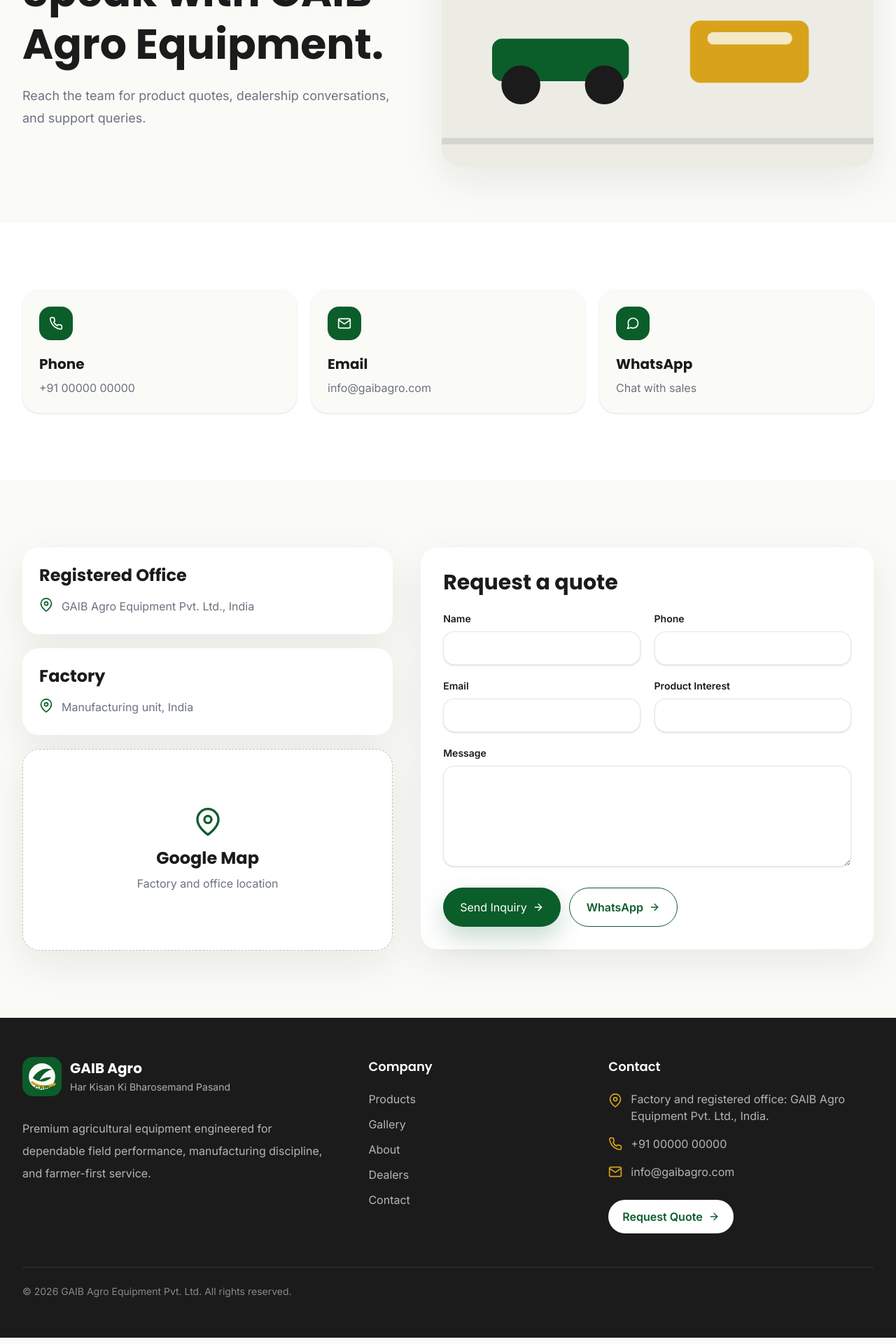
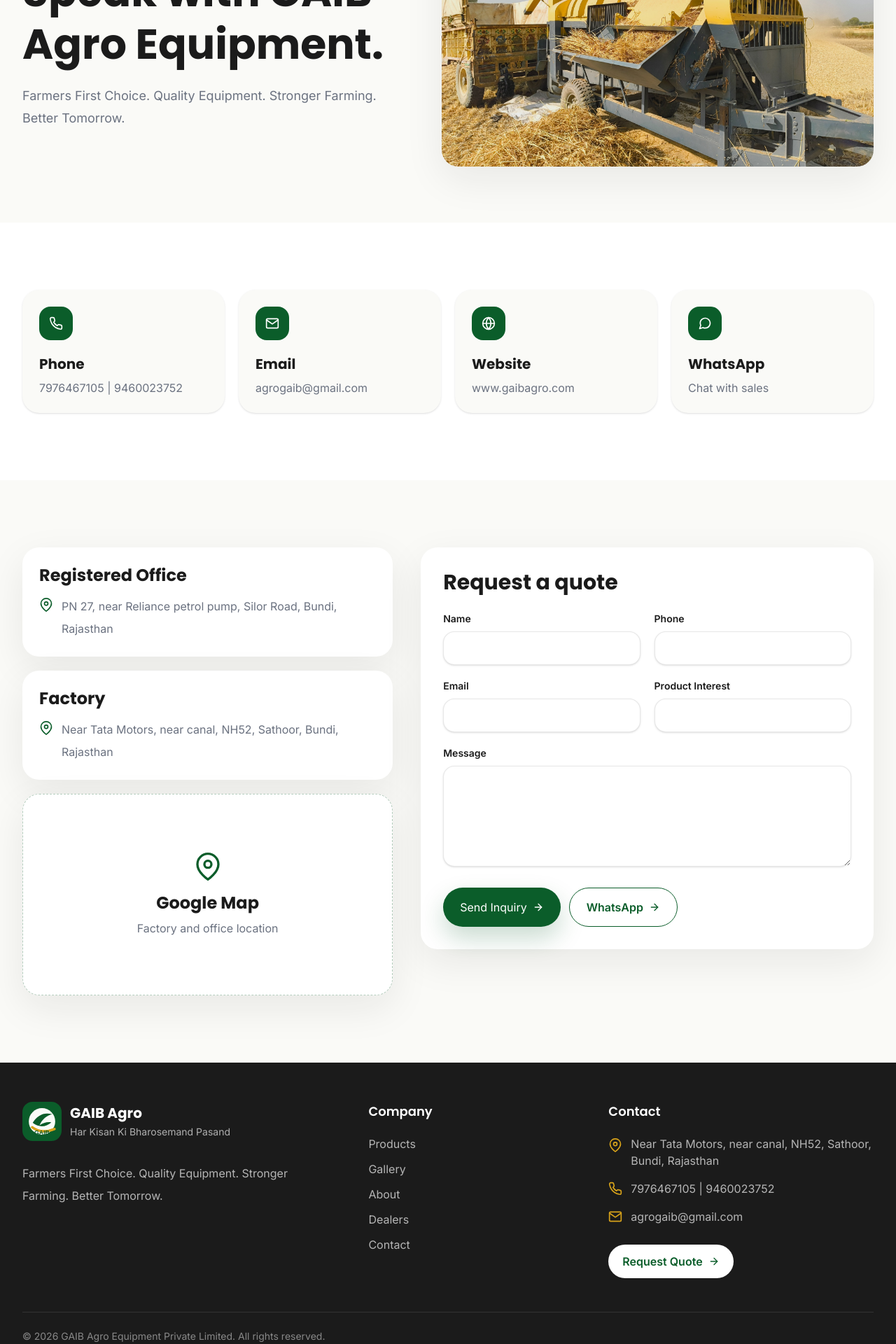
Before and after one commit to sasyyed/GAIB_WEBSITE, a React (Vite) app: page /contact in a window 1280 px wide. Shown: the part 340-2260 px from the top of the page at 70% size. Built offline with nearby package versions, Linux system fonts and the light colour scheme.

Commit message:
Add real company details and thresher photo

```diff
--- a/index.html
+++ b/index.html
@@ -5,15 +5,15 @@
     <meta name="viewport" content="width=device-width, initial-scale=1.0" />
     <meta
       name="description"
-      content="GAIB Agro Equipment Pvt. Ltd. builds premium agricultural equipment trusted by farmers across India."
+      content="GAIB Agro Equipment Private Limited builds premium agricultural equipment trusted by farmers across India."
     />
     <meta property="og:type" content="website" />
-    <meta property="og:title" content="GAIB Agro Equipment Pvt. Ltd." />
+    <meta property="og:title" content="GAIB Agro Equipment Private Limited" />
     <meta
       property="og:description"
       content="Premium threshers, seed drills, cultivators, and farm equipment engineered for dependable field performance."
     />
-    <meta property="og:image" content="/images/hero/baba-super-thresher-hero.svg" />
+    <meta property="og:image" content="/images/products/baba-super-multi-crop-thresher.jpg" />
     <meta name="theme-color" content="#0B5D2A" />
     <link rel="preconnect" href="https://fonts.googleapis.com" />
     <link rel="preconnect" href="https://fonts.gstatic.com" crossorigin />
@@ -21,7 +21,7 @@
       href="https://fonts.googleapis.com/css2?family=Inter:wght@400;500;600;700&family=Poppins:wght@500;600;700;800&display=swap"
       rel="stylesheet"
     />
-    <title>GAIB Agro Equipment Pvt. Ltd.</title>
+    <title>GAIB Agro Equipment Private Limited</title>
   </head>
   <body>
     <div id="root"></div>
--- a/src/components/layout/Footer.jsx
+++ b/src/components/layout/Footer.jsx
@@ -1,5 +1,6 @@
 import { FiMail, FiMapPin, FiPhone } from "react-icons/fi";
 import { Link } from "react-router-dom";
+import { company, companyContactLinks } from "../../data/company";
 import Button from "../ui/Button";
 import Container from "../ui/Container";
 
@@ -20,13 +21,12 @@ const Footer = () => {
             <Link to="/" className="focus-ring inline-flex items-center gap-3 rounded-full">
               <img src="/images/logo/gaib-logo.svg" alt="GAIB Agro Equipment logo" className="h-14 w-14" />
               <span>
-                <span className="block font-display text-xl font-bold">GAIB Agro</span>
-                <span className="text-sm text-white/65">Har Kisan Ki Bharosemand Pasand</span>
+                <span className="block font-display text-xl font-bold">{company.shortName}</span>
+                <span className="text-sm text-white/65">{company.tagline}</span>
               </span>
             </Link>
             <p className="mt-6 max-w-md leading-8 text-white/68">
-              Premium agricultural equipment engineered for dependable field performance,
-              manufacturing discipline, and farmer-first service.
+              {company.englishTagline}. {company.promise}
             </p>
           </div>
 
@@ -50,15 +50,15 @@ const Footer = () => {
             <div className="mt-5 grid gap-4 text-white/68">
               <p className="flex gap-3">
                 <FiMapPin className="mt-1 size-5 shrink-0 text-gaib-gold" aria-hidden="true" />
-                <span>Factory and registered office: GAIB Agro Equipment Pvt. Ltd., India.</span>
+                <span>{company.factoryAddress}</span>
               </p>
-              <a className="focus-ring flex w-fit items-center gap-3 rounded-full hover:text-gaib-gold" href="tel:+910000000000">
+              <a className="focus-ring flex w-fit items-center gap-3 rounded-full hover:text-gaib-gold" href={companyContactLinks.phone}>
                 <FiPhone className="size-5 text-gaib-gold" aria-hidden="true" />
-                +91 00000 00000
+                {company.phones.join(" | ")}
               </a>
-              <a className="focus-ring flex w-fit items-center gap-3 rounded-full hover:text-gaib-gold" href="mailto:info@gaibagro.com">
+              <a className="focus-ring flex w-fit items-center gap-3 rounded-full hover:text-gaib-gold" href={companyContactLinks.email}>
                 <FiMail className="size-5 text-gaib-gold" aria-hidden="true" />
-                info@gaibagro.com
+                {company.email}
               </a>
             </div>
             <Button to="/contact" variant="light" className="mt-7">
@@ -67,7 +67,7 @@ const Footer = () => {
           </div>
         </div>
         <div className="mt-12 border-t border-white/10 pt-6 text-sm text-white/48">
-          © {new Date().getFullYear()} GAIB Agro Equipment Pvt. Ltd. All rights reserved.
+          &copy; {new Date().getFullYear()} {company.name}. All rights reserved.
         </div>
       </Container>
     </footer>
--- a/src/components/sections/AboutPreview.jsx
+++ b/src/components/sections/AboutPreview.jsx
@@ -9,7 +9,7 @@ const AboutPreview = () => {
       <div className="grid gap-10 lg:grid-cols-[1fr_1fr] lg:items-center">
         <Heading
           eyebrow="Company"
-          title="GAIB Agro Equipment Pvt. Ltd."
+          title="GAIB Agro Equipment Private Limited"
           description="A modern agricultural equipment company focused on dependable manufacturing, product clarity, and long-term farmer trust."
         />
         <motion.div
--- a/src/components/sections/ContactPreview.jsx
+++ b/src/components/sections/ContactPreview.jsx
@@ -1,12 +1,14 @@
-import { FiMail, FiMessageCircle, FiPhone } from "react-icons/fi";
+import { FiGlobe, FiMail, FiMessageCircle, FiPhone } from "react-icons/fi";
+import { company, companyContactLinks } from "../../data/company";
 import Button from "../ui/Button";
 import Heading from "../ui/Heading";
 import Section from "../ui/Section";
 
 const contactItems = [
-  { label: "Phone", value: "+91 00000 00000", href: "tel:+910000000000", icon: FiPhone },
-  { label: "Email", value: "info@gaibagro.com", href: "mailto:info@gaibagro.com", icon: FiMail },
-  { label: "WhatsApp", value: "Chat with sales", href: "https://wa.me/910000000000", icon: FiMessageCircle },
+  { label: "Phone", value: company.phones.join(" | "), href: companyContactLinks.phone, icon: FiPhone },
+  { label: "Email", value: company.email, href: companyContactLinks.email, icon: FiMail },
+  { label: "Website", value: company.website, href: companyContactLinks.website, icon: FiGlobe },
+  { label: "WhatsApp", value: "Chat with sales", href: companyContactLinks.whatsapp, icon: FiMessageCircle },
 ];
 
 const ContactPreview = () => {
@@ -18,7 +20,7 @@ const ContactPreview = () => {
           title="Ready for a quote, dealership, or product discussion?"
           description="Reach the GAIB team through phone, email, WhatsApp, or the contact form."
         />
-        <div className="grid gap-4 sm:grid-cols-3">
+        <div className="grid gap-4 sm:grid-cols-2 xl:grid-cols-4">
           {contactItems.map((item) => {
             const Icon = item.icon;
             return (
@@ -35,11 +37,11 @@ const ContactPreview = () => {
                 <p className="mt-5 text-sm font-semibold uppercase tracking-[0.12em] text-gaib-gray">
                   {item.label}
                 </p>
-                <p className="mt-2 font-display text-lg font-bold text-gaib-dark">{item.value}</p>
+                <p className="mt-2 break-words font-display text-lg font-bold text-gaib-dark">{item.value}</p>
               </a>
             );
           })}
-          <div className="sm:col-span-3">
+          <div className="sm:col-span-2 xl:col-span-4">
             <Button to="/contact" size="lg">
               Open Contact Page
             </Button>
--- /dev/null
+++ b/src/data/company.js
@@ -0,0 +1,23 @@
+export const company = {
+  name: "GAIB Agro Equipment Private Limited",
+  shortName: "GAIB Agro",
+  tagline: "Har Kisan Ki Bharosemand Pasand",
+  englishTagline: "Farmers First Choice",
+  promise: "Quality Equipment. Stronger Farming. Better Tomorrow.",
+  phones: ["7976467105", "9460023752"],
+  email: "agrogaib@gmail.com",
+  website: "www.gaibagro.com",
+  websiteUrl: "https://www.gaibagro.com",
+  registeredAddress: "PN 27, near Reliance petrol pump, Silor Road, Bundi, Rajasthan",
+  factoryAddress: "Near Tata Motors, near canal, NH52, Sathoor, Bundi, Rajasthan",
+  whatsappNumber: "917976467105",
+  mapsUrl:
+    "https://www.google.com/maps/search/?api=1&query=Near%20Tata%20Motors%20near%20canal%20NH52%20Sathoor%20Bundi%20Rajasthan",
+};
+
+export const companyContactLinks = {
+  phone: `tel:+91${company.phones[0]}`,
+  email: `mailto:${company.email}`,
+  website: company.websiteUrl,
+  whatsapp: `https://wa.me/${company.whatsappNumber}`,
+};
--- a/src/data/products.js
+++ b/src/data/products.js
@@ -1,17 +1,17 @@
 export const products = [
   {
     id: "baba-super-thresher",
-    name: "Baba Super Thresher",
+    name: "Baba Super Multi Crop Thresher",
     tagline: "Main Hero Product",
     category: "Thresher",
     shortDescription:
       "A heavy duty thresher built for dependable crop separation, field speed, and low maintenance ownership.",
     description:
-      "Baba Super Thresher is engineered for farmers who need strong throughput, clean output, and long service life during demanding harvest seasons.",
-    image: "/images/products/baba-super-thresher.svg",
-    heroImage: "/images/hero/baba-super-thresher-hero.svg",
+      "Baba Super Multi Crop Thresher is engineered for farmers who need strong throughput, clean output, and long service life during demanding harvest seasons.",
+    image: "/images/products/baba-super-multi-crop-thresher.jpg",
+    heroImage: "/images/products/baba-super-multi-crop-thresher.jpg",
     gallery: [
-      "/images/products/baba-super-thresher.svg",
+      "/images/products/baba-super-multi-crop-thresher.jpg",
       "/images/gallery/thresher-detail.svg",
       "/images/gallery/factory-floor.svg",
     ],
@@ -313,6 +313,11 @@ export const products = [
 
 export const galleryImages = [
   {
+    src: "/images/products/baba-super-multi-crop-thresher.jpg",
+    alt: "Baba Super Multi Crop Thresher working in a field",
+    title: "Baba Super Multi Crop Thresher",
+  },
+  {
     src: "/images/gallery/factory-floor.svg",
     alt: "GAIB factory floor with agricultural equipment assembly",
     title: "Manufacturing Floor",
@@ -329,7 +334,7 @@ export const galleryImages = [
   },
   {
     src: "/images/gallery/thresher-detail.svg",
-    alt: "Baba Super Thresher detail",
+    alt: "Baba Super Multi Crop Thresher detail",
     title: "Thresher Detail",
   },
   {
--- a/src/pages/About.jsx
+++ b/src/pages/About.jsx
@@ -7,7 +7,7 @@ const values = [
   {
     title: "Company Story",
     description:
-      "GAIB Agro Equipment Pvt. Ltd. is presented as a focused manufacturer of practical, premium farm equipment.",
+      "GAIB Agro Equipment Private Limited is presented as a focused manufacturer of practical, premium farm equipment.",
     icon: FiAward,
   },
   {
@@ -34,7 +34,7 @@ const About = () => {
   usePageSeo({
     title: "About",
     description:
-      "Learn about GAIB Agro Equipment Pvt. Ltd., its mission, manufacturing focus, quality promise, and farmer-first vision.",
+      "Learn about GAIB Agro Equipment Private Limited, its mission, manufacturing focus, quality promise, and farmer-first vision.",
     image: "/images/gallery/factory-floor.svg",
   });
 
--- a/src/pages/Contact.jsx
+++ b/src/pages/Contact.jsx
@@ -1,31 +1,38 @@
 import { useMemo, useState } from "react";
-import { FiMail, FiMapPin, FiMessageCircle, FiPhone } from "react-icons/fi";
+import { FiGlobe, FiMail, FiMapPin, FiMessageCircle, FiPhone } from "react-icons/fi";
 import { useLocation } from "react-router-dom";
 import Button from "../components/ui/Button";
 import Input from "../components/ui/Input";
 import PageHero from "../components/ui/PageHero";
 import Section from "../components/ui/Section";
 import Textarea from "../components/ui/Textarea";
+import { company, companyContactLinks } from "../data/company";
 import { products } from "../data/products";
 import { usePageSeo } from "../hooks/usePageSeo";
 
 const contactCards = [
   {
     title: "Phone",
-    value: "+91 00000 00000",
-    href: "tel:+910000000000",
+    value: company.phones.join(" | "),
+    href: companyContactLinks.phone,
     icon: FiPhone,
   },
   {
     title: "Email",
-    value: "info@gaibagro.com",
-    href: "mailto:info@gaibagro.com",
+    value: company.email,
+    href: companyContactLinks.email,
     icon: FiMail,
+  },
+  {
+    title: "Website",
+    value: company.website,
+    href: companyContactLinks.website,
+    icon: FiGlobe,
   },
   {
     title: "WhatsApp",
     value: "Chat with sales",
-    href: "https://wa.me/910000000000",
+    href: companyContactLinks.whatsapp,
     icon: FiMessageCircle,
   },
 ];
@@ -41,7 +48,7 @@ const Contact = () => {
   usePageSeo({
     title: "Contact",
     description:
-      "Contact GAIB Agro Equipment Pvt. Ltd. for product quotes, dealer inquiries, service, and WhatsApp assistance.",
+      "Contact GAIB Agro Equipment Private Limited for product quotes, dealer inquiries, service, and WhatsApp assistance.",
     image: "/images/gallery/factory-floor.svg",
   });
 
@@ -55,12 +62,12 @@ const Contact = () => {
       <PageHero
         eyebrow="Contact"
         title="Speak with GAIB Agro Equipment."
-        description="Reach the team for product quotes, dealership conversations, and support queries."
-        image="/images/gallery/factory-floor.svg"
-        imageAlt="GAIB factory floor"
+        description={`${company.englishTagline}. ${company.promise}`}
+        image="/images/products/baba-super-multi-crop-thresher.jpg"
+        imageAlt="Baba Super Multi Crop Thresher"
       />
       <Section className="bg-white">
-        <div className="grid gap-5 sm:grid-cols-3">
+        <div className="grid gap-5 sm:grid-cols-2 lg:grid-cols-4">
           {contactCards.map((card) => {
             const Icon = card.icon;
             return (
@@ -75,7 +82,7 @@ const Contact = () => {
                   <Icon className="size-5" aria-hidden="true" />
                 </div>
                 <h2 className="mt-5 font-display text-xl font-bold text-gaib-dark">{card.title}</h2>
-                <p className="mt-2 text-gaib-gray">{card.value}</p>
+                <p className="mt-2 break-words text-gaib-gray">{card.value}</p>
               </a>
             );
           })}
@@ -89,23 +96,28 @@ const Contact = () => {
               <h2 className="font-display text-2xl font-bold text-gaib-dark">Registered Office</h2>
               <p className="mt-3 flex gap-3 leading-8 text-gaib-gray">
                 <FiMapPin className="mt-1 size-5 shrink-0 text-gaib-green" aria-hidden="true" />
-                <span>GAIB Agro Equipment Pvt. Ltd., India</span>
+                <span>{company.registeredAddress}</span>
               </p>
             </div>
             <div className="rounded-[24px] bg-white p-6 shadow-card">
               <h2 className="font-display text-2xl font-bold text-gaib-dark">Factory</h2>
               <p className="mt-3 flex gap-3 leading-8 text-gaib-gray">
                 <FiMapPin className="mt-1 size-5 shrink-0 text-gaib-green" aria-hidden="true" />
-                <span>Manufacturing unit, India</span>
+                <span>{company.factoryAddress}</span>
               </p>
             </div>
-            <div className="grid min-h-72 place-items-center rounded-[24px] border border-dashed border-gaib-green/30 bg-white p-8 text-center shadow-card">
+            <a
+              href={company.mapsUrl}
+              target="_blank"
+              rel="noreferrer"
+              className="focus-ring grid min-h-72 place-items-center rounded-[24px] border border-dashed border-gaib-green/30 bg-white p-8 text-center shadow-card transition hover:-translate-y-1 hover:shadow-soft"
+            >
               <div>
                 <FiMapPin className="mx-auto size-10 text-gaib-green" aria-hidden="true" />
                 <h2 className="mt-4 font-display text-2xl font-bold text-gaib-dark">Google Map</h2>
                 <p className="mt-2 text-gaib-gray">Factory and office location</p>
               </div>
-            </div>
+            </a>
           </div>
 
           <form className="rounded-[24px] bg-white p-6 shadow-card sm:p-8" onSubmit={handleSubmit}>
@@ -138,7 +150,7 @@ const Contact = () => {
               <Button type="submit" size="lg">
                 Send Inquiry
               </Button>
-              <Button href="https://wa.me/910000000000" target="_blank" rel="noreferrer" variant="secondary" size="lg">
+              <Button href={companyContactLinks.whatsapp} target="_blank" rel="noreferrer" variant="secondary" size="lg">
                 WhatsApp
               </Button>
             </div>
--- a/src/pages/Home.jsx
+++ b/src/pages/Home.jsx
@@ -12,7 +12,7 @@ const Home = () => {
   usePageSeo({
     title: "Premium Agro Equipment",
     description:
-      "GAIB Agro Equipment Pvt. Ltd. builds premium threshers, seed drills, cultivators, and agricultural equipment trusted by farmers.",
+      "GAIB Agro Equipment Private Limited builds premium threshers, seed drills, cultivators, and agricultural equipment trusted by farmers.",
   });
 
   return (
--- a/src/pages/Products.jsx
+++ b/src/pages/Products.jsx
@@ -8,8 +8,8 @@ const Products = () => {
   usePageSeo({
     title: "Products",
     description:
-      "Explore GAIB Agro Equipment products including Baba Super Thresher, Seed Cum Fertilizer Drill, and Cultivator.",
-    image: "/images/products/baba-super-thresher.svg",
+      "Explore GAIB Agro Equipment products including Baba Super Multi Crop Thresher, Seed Cum Fertilizer Drill, Cultivator, and more farm equipment.",
+    image: "/images/products/baba-super-multi-crop-thresher.jpg",
   });
 
   return (
@@ -18,8 +18,8 @@ const Products = () => {
         eyebrow="Products"
         title="Agricultural equipment with every product front and center."
         description="Compare the complete GAIB range and choose the right machine for your field work."
-        image="/images/hero/baba-super-thresher-hero.svg"
-        imageAlt="GAIB Baba Super Thresher"
+        image="/images/products/baba-super-multi-crop-thresher.jpg"
+        imageAlt="GAIB Baba Super Multi Crop Thresher"
       />
       <Section className="bg-white">
         <div className="grid gap-6 md:grid-cols-3">
--- a/src/utils/seo.js
+++ b/src/utils/seo.js
@@ -1,4 +1,4 @@
-const siteName = "GAIB Agro Equipment Pvt. Ltd.";
+const siteName = "GAIB Agro Equipment Private Limited";
 
 const ensureMeta = (selector, attributes) => {
   let element = document.head.querySelector(selector);
@@ -16,7 +16,11 @@ const ensureMeta = (selector, attributes) => {
   });
 };
 
-export const applySeo = ({ title, description, image = "/images/hero/baba-super-thresher-hero.svg" }) => {
+export const applySeo = ({
+  title,
+  description,
+  image = "/images/products/baba-super-multi-crop-thresher.jpg",
+}) => {
   const pageTitle = title ? `${title} | ${siteName}` : siteName;
   document.title = pageTitle;
 
```
Also changed, not shown: public/images/products/baba-super-multi-crop-thresher.jpg (added), 1 other file (tests, documents, lock files or other folders).
